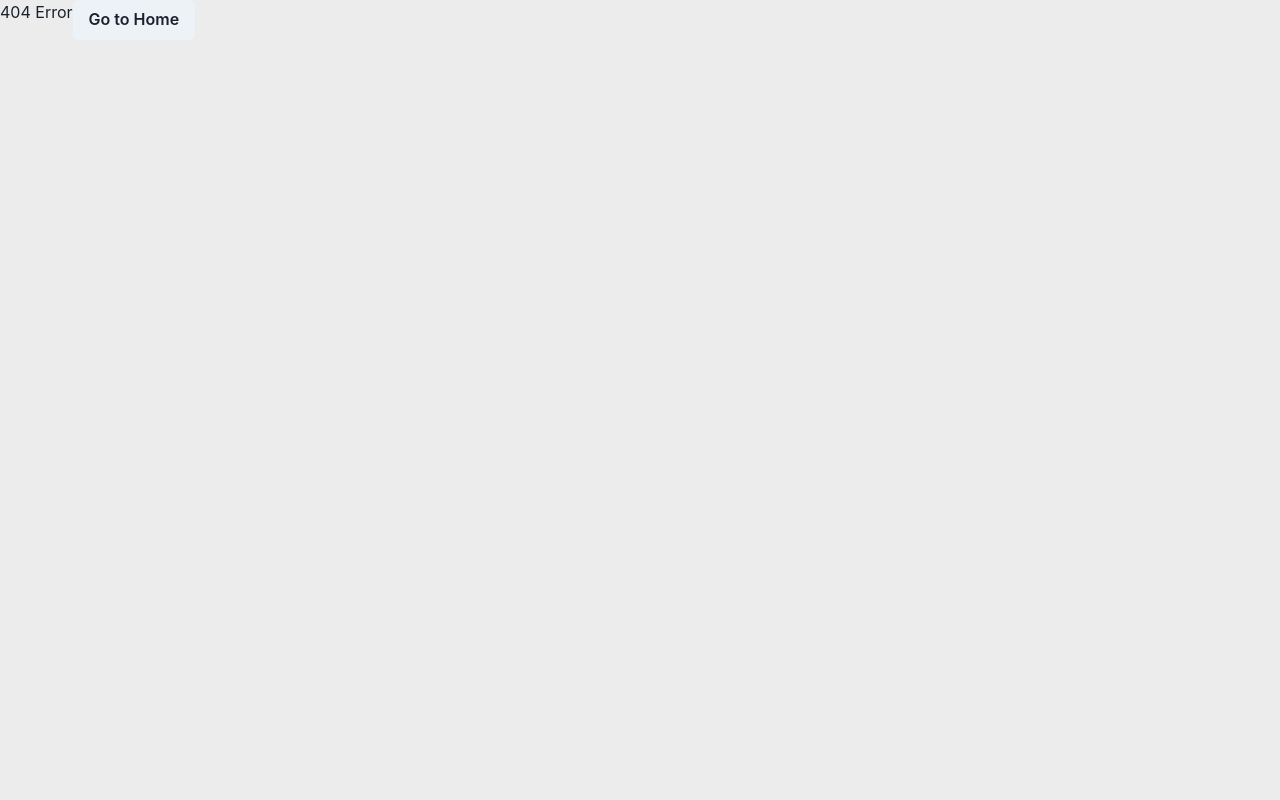
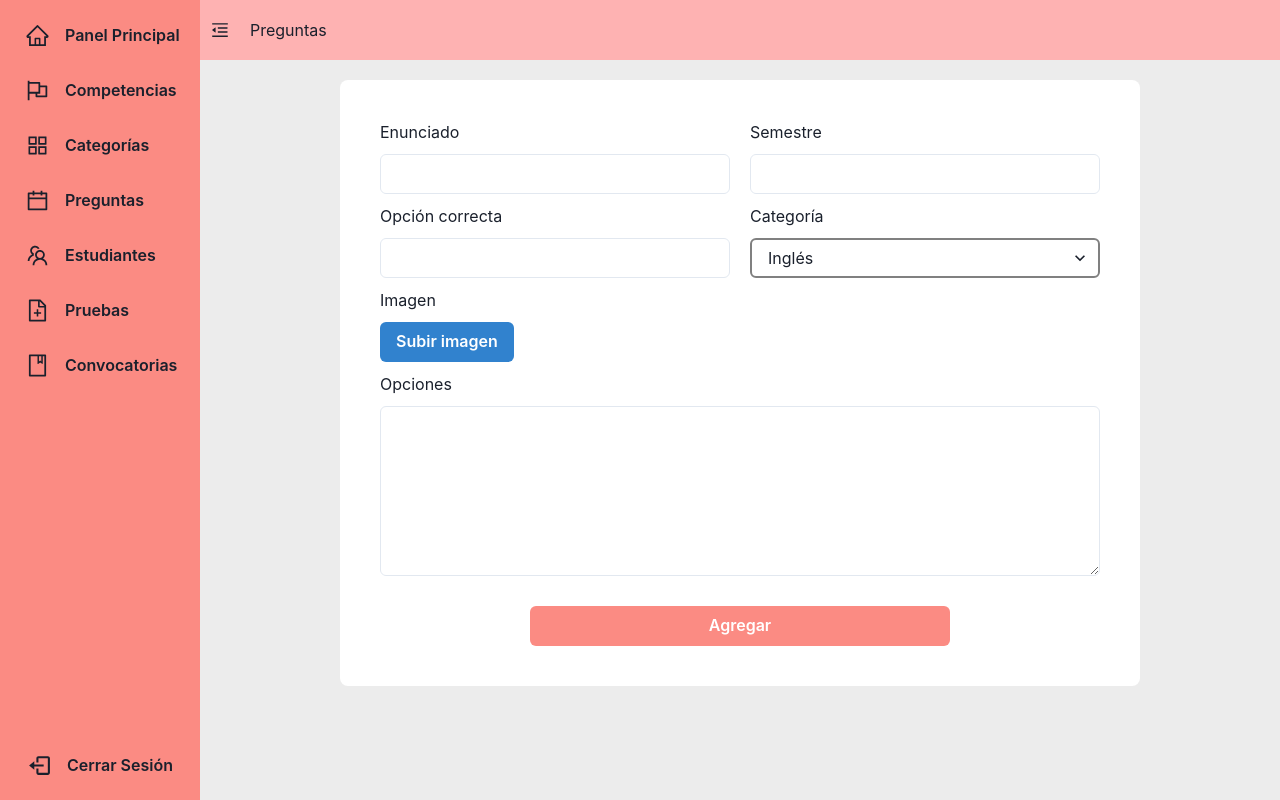
Before and after one commit to luc4shk/simuladorAYD, a React (Vite) app in the folder frontend/: page /formularioPreguntaImagen in a window 1280 px wide. Before the commit this address had no page. Built offline with nearby package versions, Linux system fonts and the light colour scheme.

Commit message:
Formulario pregunta con imagen

```diff
--- /dev/null
+++ b/frontend/src/components/forms/FormularioPreguntaImagen.jsx
@@ -0,0 +1,233 @@
+import {
+    Box,
+    Grid,
+    GridItem,
+    Input,
+    Textarea,
+    Select,
+    Button,
+    Flex,
+    Text,
+    Stack,
+  } from "@chakra-ui/react";
+  import { Formik, Form, Field, ErrorMessage } from "formik";
+  import Boton from "../pure/Boton";
+  import { useState } from "react";
+
+  const categorias = ["Inglés", "Español", "Análisis", "Matemáticas"];
+
+  export default function FormularioPreguntaImagen() {
+    const [imagen, setImagen] = useState(null);
+
+    const handleSelectArchivo = (e) => {
+      const file = e.target.files[0];
+      if (file) {
+        const reader = new FileReader();
+        reader.onload = () => {
+          setImagen(reader.result);
+        };
+        reader.readAsDataURL(file);
+      }
+    };
+
+    const handleGuardar = (values) => {
+      // Aquí puedes agregar la lógica para guardar los datos del formulario
+      console.log(values);
+    };
+
+    return (
+      <Box>
+        <Box
+          bg="white"
+          p="40px"
+          borderRadius="8px"
+          w={{
+            base: "270px",
+            sm: "390px",
+            md: "540px",
+            lg: "640px",
+            tableBreakpoint: "800px",
+          }}
+          overflow="hidden"
+        >
+          <Formik
+            initialValues={{
+              enunciado: "",
+              semestre: "",
+              opcionCorrecta: "",
+              opciones: "",
+            }}
+            validate={(values) => {
+              const errors = {};
+              if (!values.enunciado) {
+                errors.enunciado = "Campo requerido";
+              }
+              if (!values.semestre) {
+                errors.semestre = "Campo requerido";
+              }
+              if (!values.opcionCorrecta) {
+                errors.opcionCorrecta = "Campo requerido";
+              }
+              if (!values.opciones) {
+                errors.opciones = "Campo requerido";
+              }
+              return errors;
+            }}
+            onSubmit={handleGuardar}
+          >
+            <Form>
+              <Grid templateColumns={{ base: "1fr", md: "1fr 1fr" }} gap="20px">
+                <GridItem>
+                  <Box
+                    display="flex"
+                    flexDirection="column"
+                    justifyContent="center"
+                  >
+                    <label htmlFor="enunciado">Enunciado</label>
+                    <Field as={Input} mt="10px" id="enunciado" name="enunciado" />
+                    <ErrorMessage
+                      name="enunciado"
+                      component={Text}
+                      color="red.500"
+                      mt="2"
+                    />
+                  </Box>
+                  <Box
+                    mt="10px"
+                    display="flex"
+                    flexDirection="column"
+                    justifyContent="center"
+                  >
+                    <label htmlFor="opcionCorrecta">Opción correcta</label>
+                    <Field
+                      as={Input}
+                      mt="10px"
+                      id="opcionCorrecta"
+                      name="opcionCorrecta"
+                    />
+                    <ErrorMessage
+                      name="opcionCorrecta"
+                      component={Text}
+                      color="red.500"
+                      mt="2"
+                    />
+                  </Box>
+                </GridItem>
+                <GridItem>
+                  <Box
+                    display="flex"
+                    flexDirection="column"
+                    justifyContent="center"
+                  >
+                    <label htmlFor="semestre">Semestre</label>
+                    <Field as={Input} mt="10px" id="semestre" name="semestre" />
+                    <ErrorMessage
+                      name="semestre"
+                      component={Text}
+                      color="red.500"
+                      mt="2"
+                    />
+                  </Box>
+                  <Box
+                    mt="10px"
+                    display="flex"
+                    flexDirection="column"
+                    justifyContent="center"
+                    w="100%"
+                  >
+                    <label htmlFor="categoria">Categoría</label>
+                    <Field
+                      as={Select}
+                      id="categoria"
+                      name="categoria"
+                      border="2px solid gray"
+                      mt="10px"
+                    >
+                      {categorias.map((categoria, index) => (
+                        <option key={index} value={categoria}>
+                          {categoria}
+                        </option>
+                      ))}
+                    </Field>
+                  </Box>
+                </GridItem>
+              </Grid>
+              <Box
+                mt="10px"
+                display="flex"
+                flexDirection="column"
+                justifyContent="center"
+              >
+                <label htmlFor="imagen">Imagen</label>
+                <Stack
+                  direction={{ base: "column", sm: "row" }}
+                  spacing="3"
+                  alignItems="center"
+                >
+                  <Button
+                    as="label"
+                    htmlFor="imagen"
+                    colorScheme="blue"
+                    cursor="pointer"
+                    mt="10px"
+                    mr={{ base: "0", sm: "5" }}
+                    mb={{ base: "2", sm: "0" }}
+                  >
+                    Subir imagen
+                  </Button>
+                  {imagen && (
+                    <img src={imagen} alt="Previsualización" width="150px" />
+                  )}
+                </Stack>
+                <input
+                  id="imagen"
+                  name="imagen"
+                  type="file"
+                  accept=".jpg, .png"
+                  style={{ display: "none" }}
+                  onChange={handleSelectArchivo}
+                />
+              </Box>
+              <Box
+                mt="10px"
+                display="flex"
+                flexDirection="column"
+                justifyContent="center"
+              >
+                <label htmlFor="opciones">Opciones</label>
+                <Field
+                  as={Textarea}
+                  mt="10px"
+                  id="opciones"
+                  name="opciones"
+                  resize="vertical"
+                  h="170px"
+                />
+                <ErrorMessage
+                  name="opciones"
+                  component={Text}
+                  color="red.500"
+                  mt="2"
+                />
+              </Box>
+              <Box display="flex" justifyContent="center">
+                <Boton
+                  as={"link"}
+                  path={"/preguntas"}
+                  mt="30px"
+                  w={{
+                    base: "100%",
+                    sm: "100%",
+                    md: "300px",
+                    lg: "370px",
+                    tableBreakpoint: "420px",
+                  }}
+                  msg={"Agregar"}
+                />
+              </Box>
+            </Form>
+          </Formik>
+        </Box>
+      </Box>
+    );
+  }
--- a/frontend/src/components/forms/FormularioPreguntaSimple.jsx
+++ b/frontend/src/components/forms/FormularioPreguntaSimple.jsx
@@ -1,14 +1,23 @@
-import { Box, Grid, GridItem, Input, Textarea, Select, Button, Flex, Text } from "@chakra-ui/react";
+import { Box, Grid, GridItem, Input, Textarea, Select, Button, Flex, Text, color } from "@chakra-ui/react";
 import { Formik, Form, Field, ErrorMessage } from "formik";
 import Boton from "../pure/Boton";
+import { useState, useRef } from "react";
 
 const categorias = ["Inglés", "Español", "Análisis", "Matemáticas"];
 
 export default function FormularioSimple() {
+  const [archivo, setArchivo] = useState(null);
+  const archivoInputRef = useRef(null);
+
   const handleSelectArchivo = () => {
-    const input = document.createElement("input");
-    input.type = "file";
-    input.click();
+    archivoInputRef.current.click();
+  };
+
+  const handleArchivoSeleccionado = (e) => {
+    const file = e.target.files[0];
+    if (file) {
+      setArchivo(file);
+    }
   };
 
   const handleGuardar = (values) => {
@@ -184,7 +193,18 @@ export default function FormularioSimple() {
               />
             </Box>
             {/* //---------- -----------------------------------------------*/}
-            <Box mt="50px">
+            <Box mt="30px">
+            {archivo && (
+                  <Text fontSize="sm">
+                    {archivo.name}
+                  </Text>
+                )}
+                <input
+                  type="file"
+                  ref={archivoInputRef}
+                  style={{ display: "none"}}
+                  onChange={handleArchivoSeleccionado}
+                />
               <Flex
                 direction={{ base: "column", md: "row" }}
                 justify={"space-between"}
@@ -199,6 +219,7 @@ export default function FormularioSimple() {
                     tableBreakpoint: "340px",
                   }}
                   mb="10px"
+                  mt="10px"
                 >
                   Seleccionar archivo
                 </Button>
@@ -206,6 +227,7 @@ export default function FormularioSimple() {
                   as={"link"}
                   path={"/preguntas"}
                   type={"submit"}
+                  mt="10px"
                   msg={"Guardar"}
                   w={{
                     sm: "100%",
--- a/frontend/src/components/pure/TipoPregunta.jsx
+++ b/frontend/src/components/pure/TipoPregunta.jsx
@@ -31,6 +31,8 @@ export default function TipoPregunta() {
             Preguntas Simples
           </Button>
           <Button
+            as={Link}
+            to="/formularioPreguntaImagen"
             bgColor="principal.100"
             textColor="white"
             w={["100%", "100%", "250px"]}
--- /dev/null
+++ b/frontend/src/pages/Admin/preguntas/PreguntaImagen.jsx
@@ -0,0 +1,11 @@
+import React,{useContext} from 'react'
+import Page from '../../../components/container/Page'
+import FormularioPreguntaImagen from '../../../components/forms/FormularioPreguntaImagen'
+import { AppContext } from '../../../components/context/AppProvider'
+
+export default function PreguntaSimple() {
+  const {open, change} = useContext(AppContext)
+  return (
+    <Page changeOpen={change} isOpen={open} componente={<FormularioPreguntaImagen/>} msg={"Preguntas"} />
+    )
+}
--- a/frontend/src/routes/AppRouter.jsx
+++ b/frontend/src/routes/AppRouter.jsx
@@ -15,6 +15,7 @@ import SeleccionarTipoPregunta from '../pages/Admin/preguntas/SeleccionarTipoPre
 import PreguntaSimple from '../pages/Admin/preguntas/PreguntaSimple'
 import AgregarPrueba from '../pages/Admin/pruebas/AgregarPrueba'
 import CambiarContrasenia from '../pages/Admin/principal/CambiarContrasenia'
+import PreguntaImagen from '../pages/Admin/preguntas/PreguntaImagen'
 export default function AppRouter() {
   return (
     <Router>
@@ -31,6 +32,7 @@ export default function AppRouter() {
           <Route path="/formularioCategoria" component={AgregarCategoria}/>
           <Route path="/tipoPregunta" component={SeleccionarTipoPregunta}/>
           <Route path="/formularioPreguntaSimple" component={PreguntaSimple}/>
+          <Route path="/formularioPreguntaImagen" component={PreguntaImagen}/>
           <Route path="/crearPrueba" component={AgregarPrueba}/>
           <Route path="/cambiarContrasenia" component={CambiarContrasenia}/>
           <Route component={ErrorPage}/>
```
